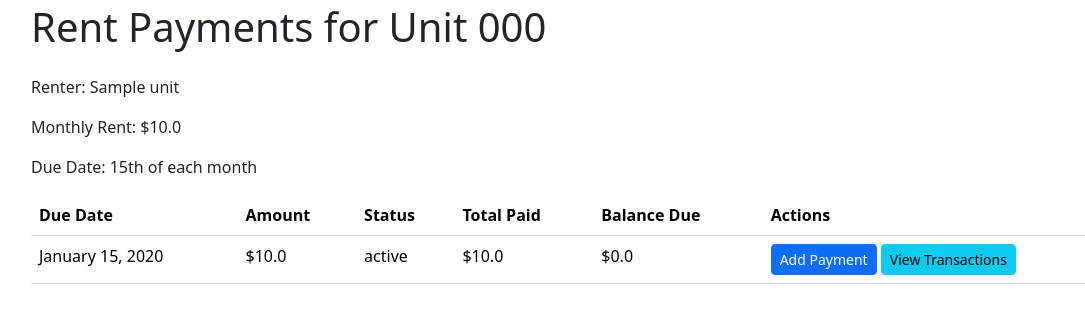
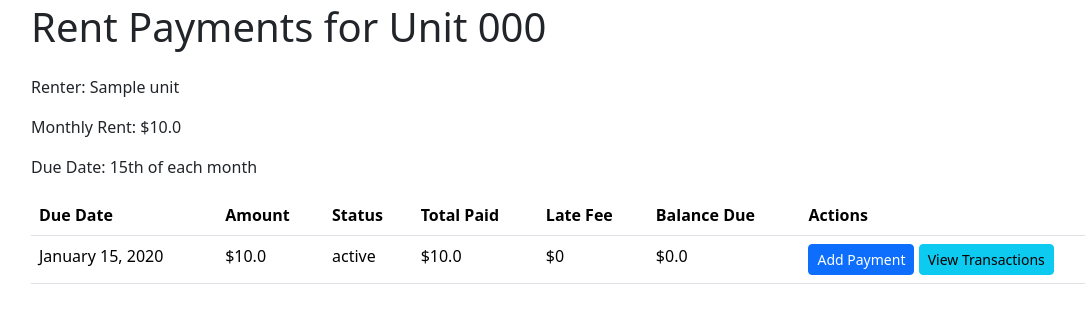
Before and after one commit to steoja/triples, a Flask app: page /unit/1/rent_payments in a window 1280 px wide. Shown: the part 125-448 px from the top of the page, without its empty margins (51-1136 px from the left). Run offline with Flask 3, Linux system fonts and the light colour scheme; tables that the repository leaves empty hold one stand-in row (values such as "Sample post"); some libraries are stand-ins or nearby versions.

Commit message:
add late fee calculation

```diff
--- a/app.py
+++ b/app.py
@@ -422,6 +422,9 @@ def unit_rent_payments(unit_id):
 
         rent_payment = RentPayment.query.get(rent_payment_id)
 
+        # Calculate late fee
+        late_fee = calculate_late_fee(rent_payment.due_date, payment_date, rent_payment.amount)
+
         new_transaction = PaymentTransaction(
             rent_payment_id=rent_payment_id,
             amount=amount,
@@ -430,6 +433,17 @@ def unit_rent_payments(unit_id):
             notes=notes
         )
         db.session.add(new_transaction)
+
+        # If there's a late fee, add it as a separate transaction
+        if late_fee > 0:
+            late_fee_transaction = PaymentTransaction(
+                rent_payment_id=rent_payment_id,
+                amount=late_fee,
+                payment_date=payment_date,
+                payment_method='Late Fee',
+                notes=f'Late fee for {late_fee} days'
+            )
+            db.session.add(late_fee_transaction)
 
         # Update rent payment status
         if rent_payment.is_fully_paid:
@@ -474,6 +488,17 @@ def generate_rent_payments(property_id):
     flash('Rent payments generated successfully.', 'success')
     return redirect(url_for('property_detail', property_id=property_id))
 
+def calculate_late_fee(due_date, payment_date, rent_amount):
+    if payment_date <= due_date:
+        return 0
+
+    days_late = (payment_date - due_date).days
+    if days_late <= 5:
+        return 0
+
+    late_fee = min((days_late - 5) * 5, 50)  # $5 per day, max $50
+    return late_fee
+
 
 if __name__ == '__main__':
     with app.app_context():
--- a/templates/unit_rent_payments.html
+++ b/templates/unit_rent_payments.html
@@ -14,6 +14,7 @@
             <th>Amount</th>
             <th>Status</th>
             <th>Total Paid</th>
+            <th>Late Fee</th>
             <th>Balance Due</th>
             <th>Actions</th>
         </tr>
@@ -25,6 +26,8 @@
             <td>${{ payment.amount }}</td>
             <td>{{ payment.status }}</td>
             <td>${{ payment.total_paid }}</td>
+            <td>${{ payment.transactions | selectattr('payment_method', 'equalto', 'Late Fee') | sum(attribute='amount')
+                }}</td>
             <td>${{ payment.balance_due }}</td>
             <td>
                 <button type="button" class="btn btn-sm btn-primary" data-bs-toggle="modal"
```
